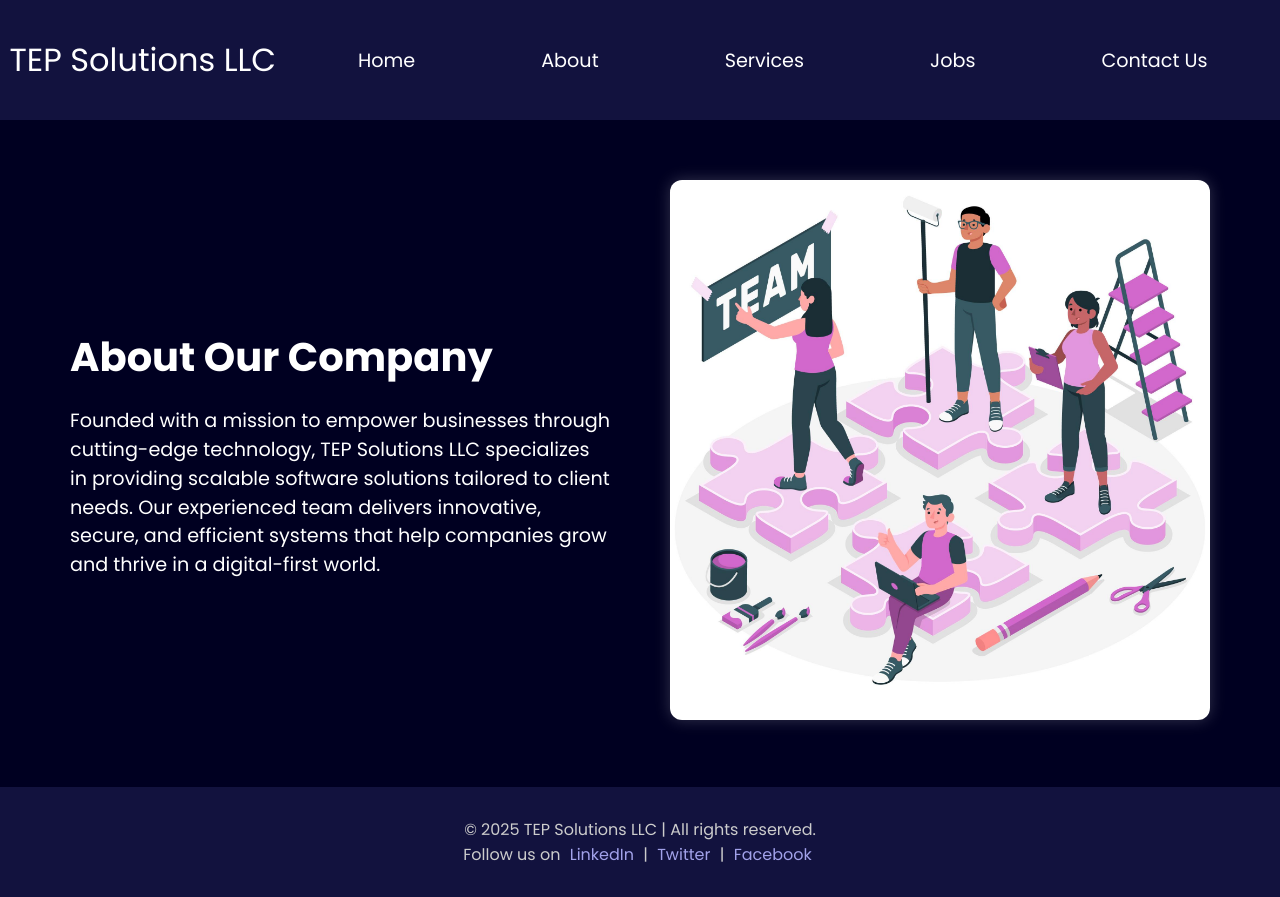
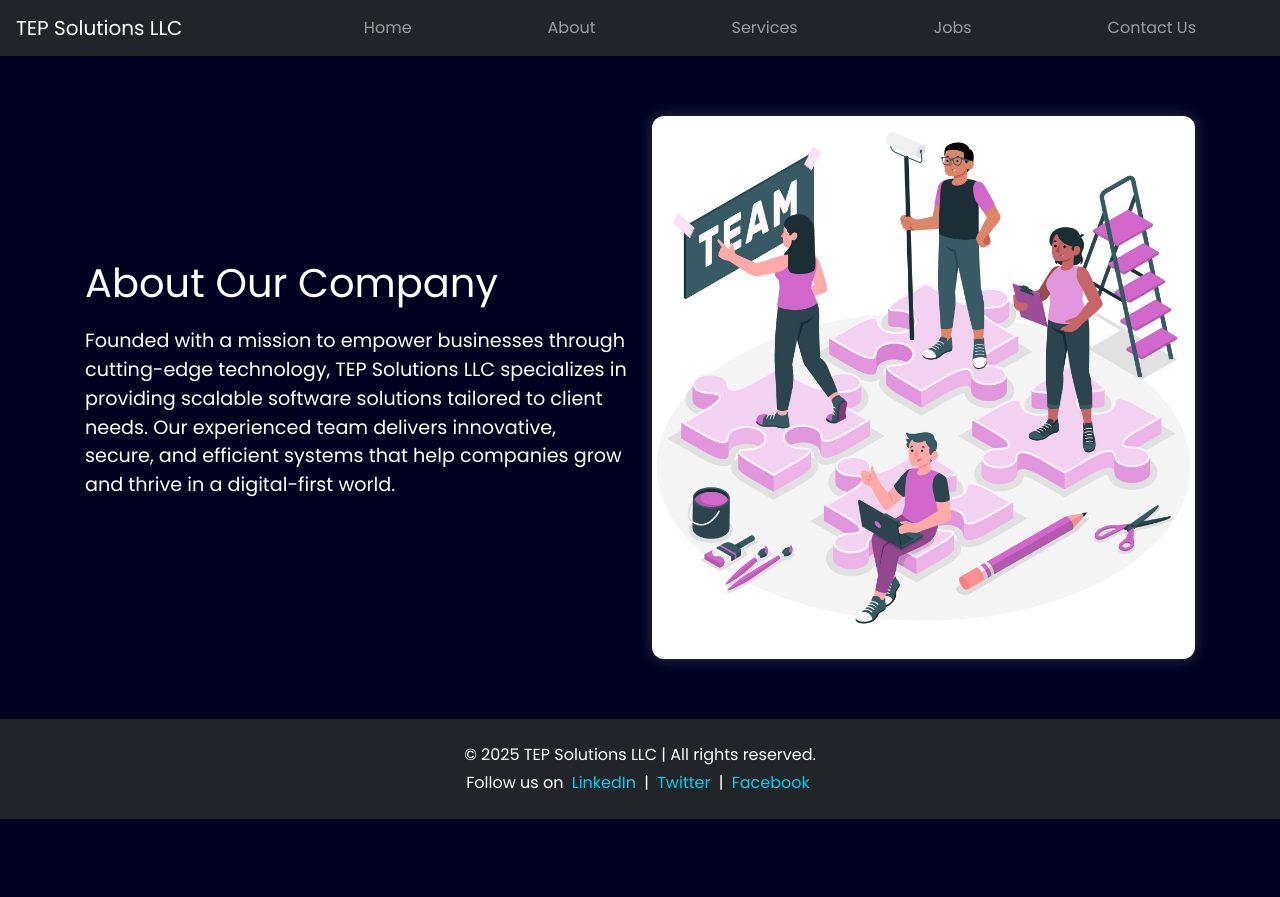
Before and after one commit to Akshayg8/Tepsolutions, a plain HTML site: page about.html in a window 1280 px wide. After the commit the page ends 819 px from the top, so only its background shows below. Drawn offline with nearby package versions, Linux system fonts and the light colour scheme.

Commit message:
added bootstrap to make mobile responsive

```diff
--- a/about.html
+++ b/about.html
@@ -2,69 +2,21 @@
 <html lang="en">
 
 <head>
-    <meta charset="UTF-8">
-    <title>About - Tep Solutions LLC</title>
-    <link rel="preconnect" href="https://fonts.googleapis.com">
-    <link rel="preconnect" href="https://fonts.gstatic.com" crossorigin>
-    <link href="https://fonts.googleapis.com/css2?family=Poppins:wght@400;700&display=swap" rel="stylesheet">
+  <meta charset="UTF-8" />
+  <title>About - TEP Solutions LLC</title>
+  <meta name="viewport" content="width=device-width, initial-scale=1.0" />
+  <link href="https://cdn.jsdelivr.net/npm/bootstrap@5.3.2/dist/css/bootstrap.min.css" rel="stylesheet" />
+  <link href="https://fonts.googleapis.com/css2?family=Poppins:wght@400;700&display=swap" rel="stylesheet" />
+
   <style>
-        * {
-            margin: 0;
-            padding: 0;
-        }
-
     body {
       background-color: rgb(0, 0, 33);
       color: white;
       font-family: 'Poppins', sans-serif;
     }
 
-        nav {
-            display: flex;
-            justify-content: space-around;
-            align-items: center;
-            height: 120px;
-            background-color: rgb(18, 18, 62);
-        }
-
-        nav ul {
-            display: flex;
-            justify-content: center;
-        }
-
-        nav ul li {
-            list-style: none;
-            margin: 0 63px;
-        }
-
-        nav ul li a {
-            text-decoration: none;
-            color: white;
-        }
-
-        nav ul li a:hover {
-            color: rgb(162, 162, 234);
-            font-size: 1.4rem;
-        }
-
-        .left {
-            font-size: 2.0rem;
-        }
-
-        .right {
-            font-size: 1.2rem;
-        }
-
     .aboutSection {
-            display: flex;
-            justify-content: space-around;
-            align-items: center;
-            margin: 60px 0;
-            padding: 0 40px;
-        }
-
-        .aboutSection div {
-            width: 45%;
+      padding: 60px 15px;
     }
 
     .aboutText h1 {
@@ -82,50 +34,46 @@
       border-radius: 12px;
       box-shadow: 0 0 15px rgba(255, 255, 255, 0.2);
     }
-        footer {
-    background-color: rgb(18, 18, 62);
-    padding: 30px 0;
-    text-align: center;
-    color: #ccc;
-    margin-top: 40px;
-    font-size: 1rem;
+    nav ul li {
+    list-style: none;
+    margin: 0 60px;  /* Adjust the spacing between the links */
 }
 
-.footerContainer a {
-    color: rgb(162, 162, 234);
+nav ul li a {
     text-decoration: none;
-    margin: 0 5px;
+    color: white;
+    padding: 0 20px;  /* Added padding for consistent spacing */
 }
-
-.footerContainer a:hover {
-    text-decoration: underline;
-}
-
   </style>
 </head>
 
 <body>
   <div id="header-placeholder"></div>
 
-    <main>
-        <section class="aboutSection">
-            <div class="aboutText">
+  <main class="container aboutSection">
+    <div class="row align-items-center">
+      <div class="col-md-6 aboutText">
         <h1>About Our Company</h1>
-                <p>Founded with a mission to empower businesses through cutting-edge technology, TEP Solutions LLC specializes in providing scalable software solutions tailored to client needs. Our experienced team delivers innovative, secure, and efficient systems that help companies grow and thrive in a digital-first world.</p>
+        <p>
+          Founded with a mission to empower businesses through cutting-edge technology, TEP Solutions LLC specializes
+          in providing scalable software solutions tailored to client needs. Our experienced team delivers innovative,
+          secure, and efficient systems that help companies grow and thrive in a digital-first world.
+        </p>
       </div>
-            <div class="aboutImage">
+      <div class="col-md-6 aboutImage mt-4 mt-md-0">
         <img src="team.png" alt="Our Team">
       </div>
-        </section>
+    </div>
   </main>
+
   <div id="footer-placeholder"></div>
+
+  <script src="https://cdn.jsdelivr.net/npm/bootstrap@5.3.2/dist/js/bootstrap.bundle.min.js"></script>
   <script>
-        // Load header and footer
     async function loadContent() {
       document.getElementById("header-placeholder").innerHTML = await fetch('header.html').then(res => res.text());
       document.getElementById("footer-placeholder").innerHTML = await fetch('footer.html').then(res => res.text());
     }
-
     loadContent();
   </script>
 </body>
--- a/footer.html
+++ b/footer.html
@@ -1,10 +1,11 @@
-<footer>
-    <div class="footerContainer">
-        <p>&copy; 2025 TEP Solutions LLC | All rights reserved.</p>
-        <p>Follow us on
-            <a href="#">LinkedIn</a> |
-            <a href="#">Twitter</a> |
-            <a href="#">Facebook</a>
-        </p>
+<footer class="bg-dark text-white text-center py-4">
+    <div class="container footerContainer">
+      <p class="mb-1">&copy; 2025 TEP Solutions LLC | All rights reserved.</p>
+      <p class="mb-0">
+        Follow us on
+        <a href="#" class="text-info text-decoration-none mx-1">LinkedIn</a> |
+        <a href="#" class="text-info text-decoration-none mx-1">Twitter</a> |
+        <a href="#" class="text-info text-decoration-none mx-1">Facebook</a>
+      </p>
     </div>
-</footer>
+  </footer>
--- a/header.html
+++ b/header.html
@@ -1,14 +1,36 @@
 <header>
-    <nav>
-        <div class="left">TEP Solutions LLC</div>
-        <div class="right">
-            <ul>
-                <li><a href="index.html">Home</a></li>
-                <li><a href="about.html">About</a></li>
-                <li><a href="services.html">Services</a></li>
-                <li><a href="jobs.html">Jobs</a></li>
-                <li><a href="contact.html">Contact Us</a></li>
-            </ul>
-        </div>
+    <nav class="navbar navbar-expand-lg navbar-dark bg-dark px-3">
+      <a class="navbar-brand" href="index.html">TEP Solutions LLC</a>
+      <button
+        class="navbar-toggler"
+        type="button"
+        data-bs-toggle="collapse"
+        data-bs-target="#navbarNav"
+        aria-controls="navbarNav"
+        aria-expanded="false"
+        aria-label="Toggle navigation"
+      >
+        <span class="navbar-toggler-icon"></span>
+      </button>
+
+      <div class="collapse navbar-collapse" id="navbarNav">
+        <ul class="navbar-nav ms-auto">
+          <li class="nav-item">
+            <a class="nav-link" href="index.html">Home</a>
+          </li>
+          <li class="nav-item">
+            <a class="nav-link" href="about.html">About</a>
+          </li>
+          <li class="nav-item">
+            <a class="nav-link" href="services.html">Services</a>
+          </li>
+          <li class="nav-item">
+            <a class="nav-link" href="jobs.html">Jobs</a>
+          </li>
+          <li class="nav-item">
+            <a class="nav-link" href="contact.html">Contact Us</a>
+          </li>
+        </ul>
+      </div>
     </nav>
-</header>
+  </header>
```
Also changed, not shown: contact.html (+28 -51 lines), index.html (+108 -118 lines), jobs.html (+43 -64 lines), services.html (+26 -67 lines). Lines whose indentation alone changed are shown as unchanged.
